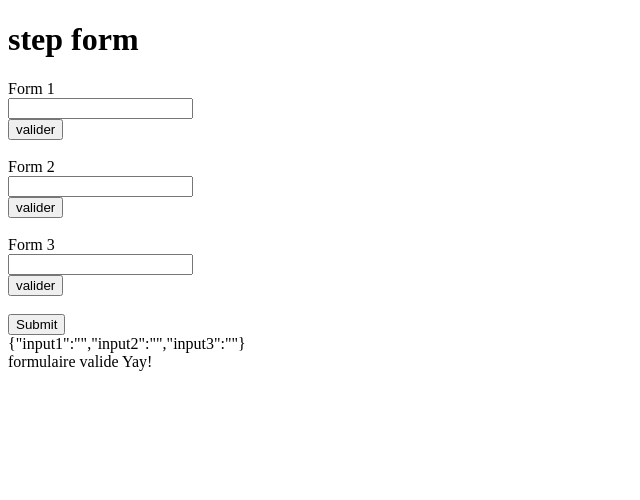
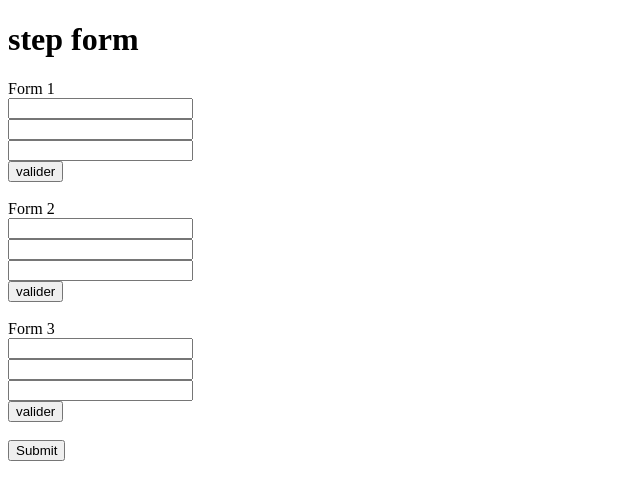
Before and after one commit to guerin-jerome/form-playground, a React (Vite) app: page /step1 in a window 1280 px wide. Shown: the top 500 px of the page, without its empty margins (0-640 px from the left). Built offline with nearby package versions, Linux system fonts and the light colour scheme.

Commit message:
reset field

```diff
--- a/src/features/stepForm/StepForm.jsx
+++ b/src/features/stepForm/StepForm.jsx
@@ -1,38 +1,17 @@
-import { FormProvider, useForm } from "react-hook-form";
 import { Layer1 } from "../../views/layers/Layer1";
 import { Layer2 } from "../../views/layers/Layer2";
 import { Layer3 } from "../../views/layers/Layer3";
-import { useEffect, useState } from "react";
-import {
-  getSessionStorageFormValues,
-  synchronizeLocalAndStorageData,
-} from "../../persistence/sessionStorage";
+import { Form } from "../../views/molecules/Form";
+
+const stepFormRules = {
+    "layer1.input1": [
+        "layer1.input3",
+        "layer1.input2",
+        "layer2.input2"
+    ]
+}
 
 export const StepForm = () => {
-  const [formValid, setFormValid] = useState("Nope!");
-
-  const methods = useForm({
-    defaultValues: getSessionStorageFormValues("stepForm"),
-  });
-
-  const {
-    handleSubmit,
-    getValues,
-    formState: { errors },
-    watch,
-  } = methods;
-
-  const values = watch();
-
-  useEffect(() => synchronizeLocalAndStorageData("stepForm", values), [values]);
-
-  useEffect(() => {
-    if (Object.keys(errors).length) {
-      setFormValid("Nope!");
-    } else {
-      setFormValid("Yay!");
-    }
-  }, [errors]);
 
   const onSubmit = (data) => {
     console.info("Submit form with data => ", data);
@@ -41,17 +20,13 @@ export const StepForm = () => {
   return (
     <>
       <h1>step form</h1>
-      <FormProvider {...methods}>
-        <form onSubmit={handleSubmit(onSubmit)}>
+      <Form id="stepForm" onSubmit={onSubmit} rules={stepFormRules}>
           <Layer1 /> <br />
           <Layer2 /> <br />
           <Layer3 /> <br />
           <input type="submit" />
-        </form>
-      </FormProvider>
+        </Form>
       <div></div>
-      {JSON.stringify(getValues())}
-      <div>formulaire valide {formValid}</div>
     </>
   );
 };
--- a/src/views/layers/Layer1.jsx
+++ b/src/views/layers/Layer1.jsx
@@ -5,7 +5,7 @@ export const Layer1 = () => {
     const [isSumited, setIsSumited] = useState(false)
     const {register, trigger, watch} = useFormContext()
 
-    const input = watch("input1")
+    const input = watch("layer1")
 
     useEffect(() => {
         if(input) {
@@ -13,17 +13,18 @@ export const Layer1 = () => {
         }
     }, [])
 
-    const handleClick = () => trigger("input1").then(isValid => {
+    const handleClick = () => trigger("layer1").then(isValid => {
         setIsSumited(isValid)
     } )
-
 
     return (
         <>
            {((!isSumited && !input) || !isSumited )&& (
                 <>
                 Form 1 <br />
-                    <input type="text" {...register("input1", {required: true })}/><br />
+                    <input type="text" {...register("layer1.input1", {required: true })}/><br />
+                    <input type="text" {...register("layer1.input2", {required: true })}/><br />
+                    <input type="text" {...register("layer1.input3", {required: true })}/><br />
                     <input type="button" value="valider" onClick={handleClick}/>
                     <br />
                 </>
--- a/src/views/layers/Layer2.jsx
+++ b/src/views/layers/Layer2.jsx
@@ -22,7 +22,9 @@ export const Layer2 = () => {
         {((!isSumited && !input) || !isSumited )&& (
             <>
             Form 2<br />
-                <input type="text" {...register("input2", {required: true})}/><br />
+                <input type="text" {...register("layer2.input1", {required: true})}/><br />
+                <input type="text" {...register("layer2.input2", {required: true})}/><br />
+                <input type="text" {...register("layer2.input3", {required: true})}/><br />
                 <input type="button" value="valider" onClick={handleClick}/>
                 <br />
             </>
--- a/src/views/layers/Layer3.jsx
+++ b/src/views/layers/Layer3.jsx
@@ -23,7 +23,9 @@ export const Layer3 = () => {
            {!isSumited && (
                 <>
                 Form 3<br />
-                    <input type="text" {...register("input3", {required: true})}/><br />
+                    <input type="text" {...register("layer3.input1", {required: true})}/><br />
+                    <input type="text" {...register("layer3.input2", {required: true})}/><br />
+                    <input type="text" {...register("layer3.input3", {required: true})}/><br />
                     <input type="button" value="valider" onClick={handleClick}/><br />
                 </>
             )}
--- /dev/null
+++ b/src/views/molecules/Form.jsx
@@ -0,0 +1,57 @@
+import { func, node, object, string } from "prop-types";
+import { useEffect } from "react";
+import { FormProvider, useForm } from "react-hook-form";
+import {
+  getSessionStorageFormValues,
+  synchronizeLocalAndStorageData,
+} from "../../persistence/sessionStorage";
+
+export const Form = ({ id, defaultValues, children, onSubmit, rules}) => {
+  const methods = useForm({
+    defaultValues: getSessionStorageFormValues(id) || defaultValues,
+  });
+
+  const {watch, handleSubmit, resetField} = methods
+
+  useEffect(() => {
+    const subscription = watch((value, { type, name }) => {
+
+      if (type === "change") {
+        console.log(value, "value Form")
+        console.log(name, "name Form")
+        console.log(type, "type Form")
+
+        if(rules[name]) rules[name].forEach(element => {
+          console.log(element, "element")
+          resetField(element)
+        });
+        synchronizeLocalAndStorageData(id, value);
+      }
+    });
+    return () => subscription.unsubscribe();
+  }, [watch, id]);
+
+  useEffect(() => {
+
+  }, [rules])
+
+  return (
+    <FormProvider {...methods}>
+      <form onSubmit={handleSubmit(onSubmit)}>{children}</form>
+    </FormProvider>
+  );
+};
+
+Form.propTypes = {
+  id: string.isRequired,
+  children: node.isRequired,
+  defaultValues: object,
+  rules: object,
+  onSubmit: func,
+};
+
+Form.defaultProps = {
+  defaultValues: undefined,
+  rules: undefined,
+  onSubmit: () => {},
+};
```
